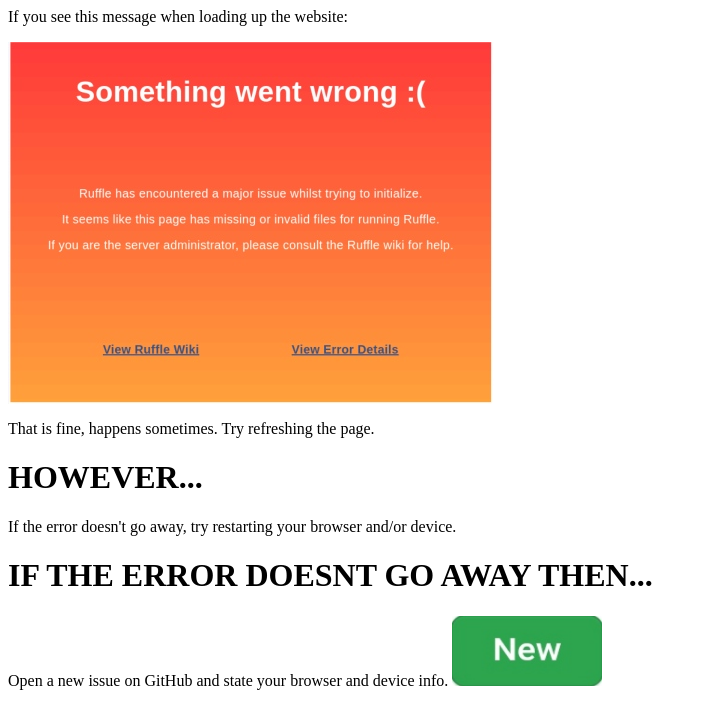
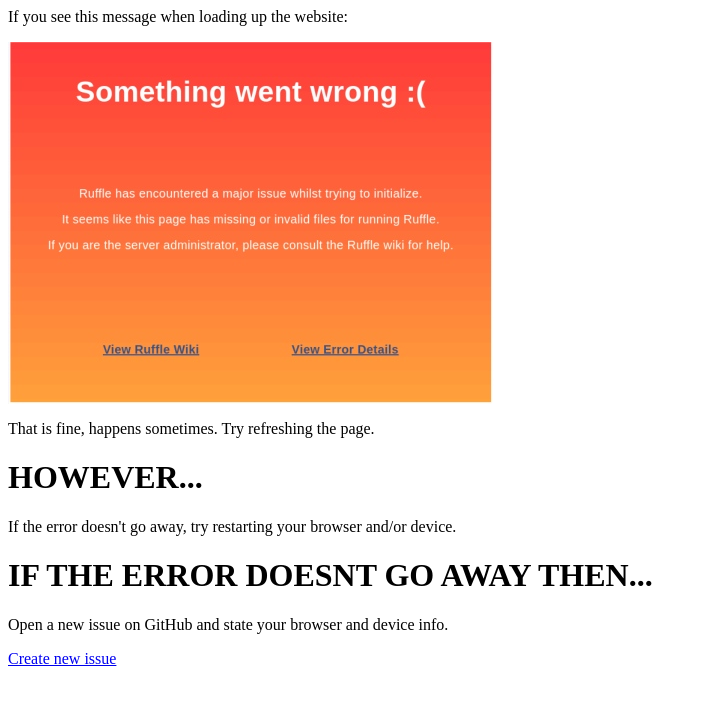
Before and after one commit to SonicFan2020-best/YouAreAnIdiot-harmless, a plain HTML site: page help/troubleshooting/index.html in a window 1280 px wide. Shown: the whole page, without its empty margins (0-707 px from the left). Drawn offline with Linux system fonts and the light colour scheme.

Commit message:
Update index.html

```diff
--- a/help/troubleshooting/index.html
+++ b/help/troubleshooting/index.html
@@ -4,6 +4,5 @@
 <h1>HOWEVER...</h1>
 <p>If the error doesn't go away, try restarting your browser and/or device.</p>
 <h1>IF THE ERROR DOESNT GO AWAY THEN...</h1>
-<p>Open a new issue on GitHub and state your browser and device info.</
-<a href="https://github.com/SonicFan2020-best/YouAreAnIdiot-harmless/issues/new">
-         <img alt="Create a new issue" src="button.jpg" width=150" height="70">
+<p>Open a new issue on GitHub and state your browser and device info.</p>
+<a href="https://github.com/SonicFan2020-best/YouAreAnIdiot-harmless/issues/new">Create new issue</a>
```
